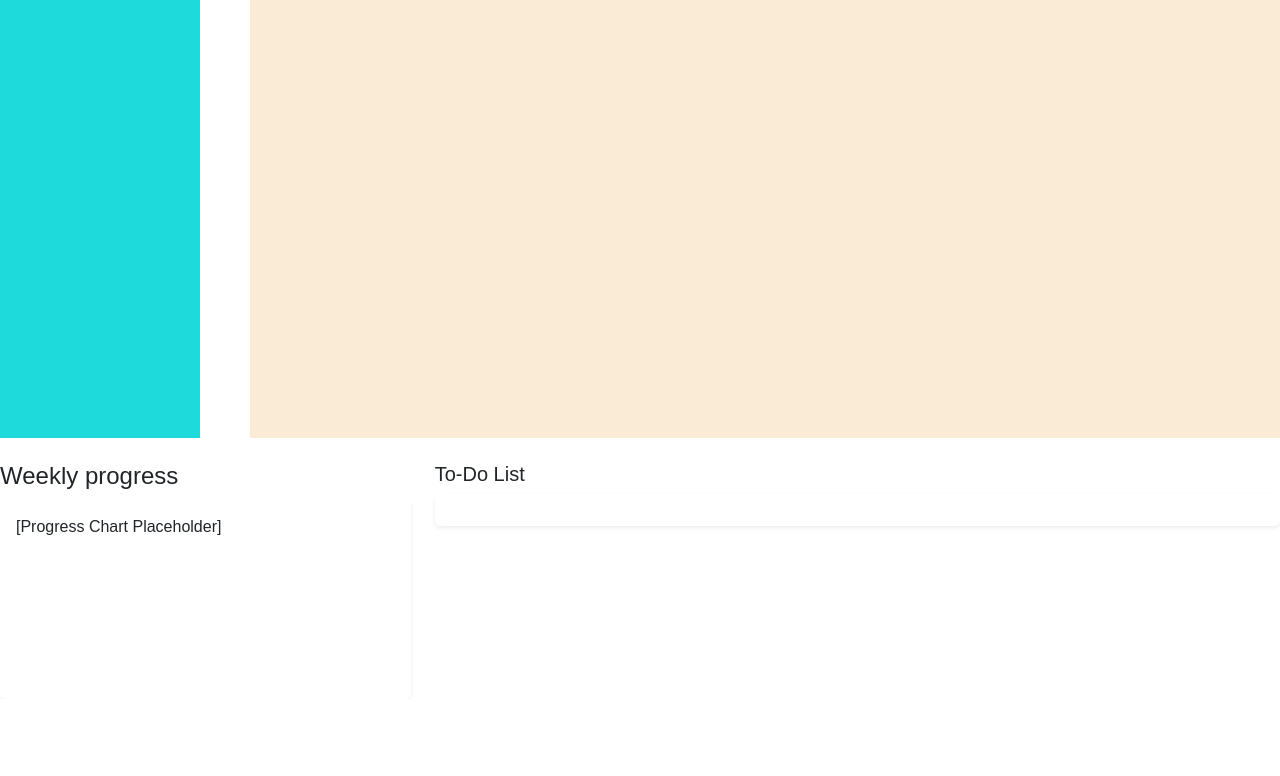
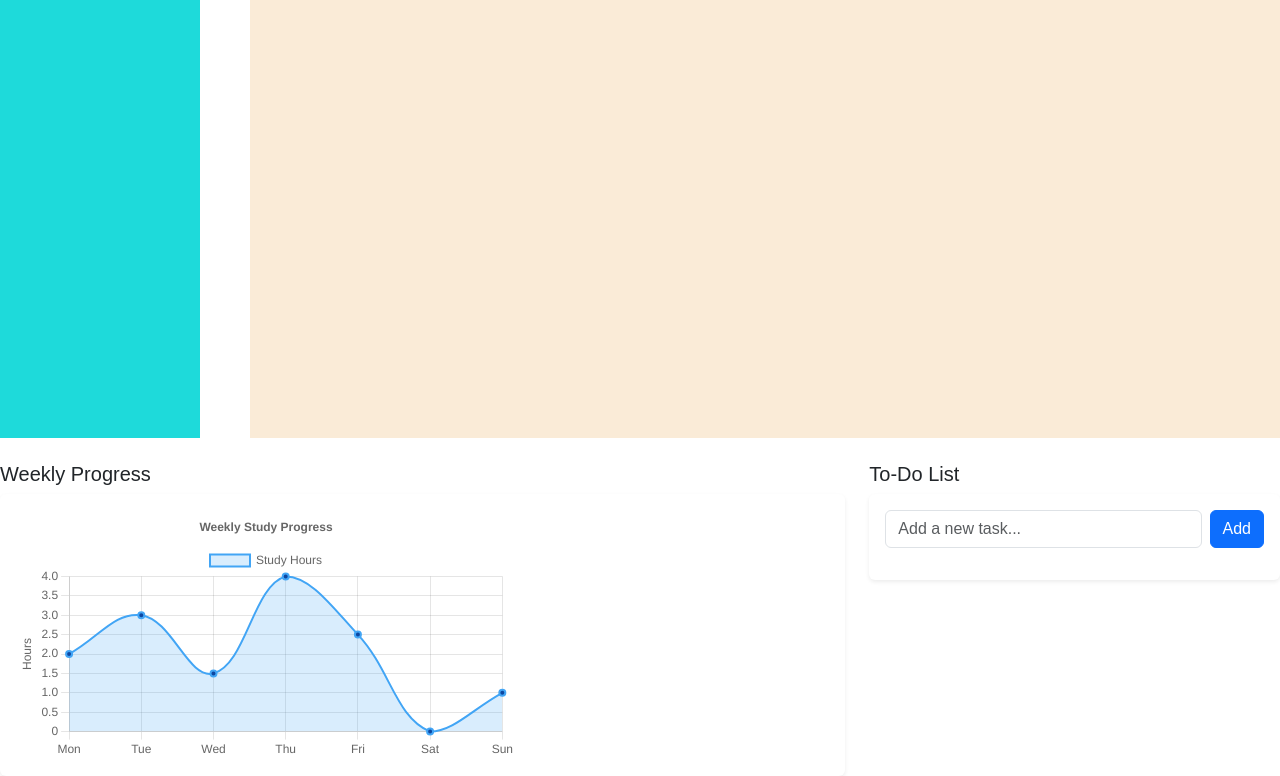
Before and after one commit to jumwakahindi/faith, a plain HTML site: page Validation in JS/dashboard.html in a window 1280 px wide. Shown: the part 362-1138 px from the top of the page. Before the commit the page ends 1061 px from the top, so only its background shows below. Drawn offline with nearby package versions, Linux system fonts and the light colour scheme.

Commit message:
to-do list

```diff
--- a/Validation in JS/dashboard.html
+++ b/Validation in JS/dashboard.html
@@ -5,6 +5,7 @@
     <link href="https://cdn.jsdelivr.net/npm/bootstrap@5.3.6/dist/css/bootstrap.min.css" rel="stylesheet" integrity="sha384-4Q6Gf2aSP4eDXB8Miphtr37CMZZQ5oXLH2yaXMJ2w8e2ZtHTl7GptT4jmndRuHDT" crossorigin="anonymous">
     <link rel="stylesheet" href="https://cdnjs.cloudflare.com/ajax/libs/font-awesome/6.5.0/css/all.min.css" />
     <link rel="stylesheet" href="style.css">
+    <script src="https://cdn.jsdelivr.net/npm/chart.js"></script>
   </head>
   <body>
     <div class="sidebar">
@@ -47,15 +48,19 @@
       </div>
     </div>
    <div class="row mt-4">
+   <div class="col-md-8">
+  <h5>Weekly Progress</h5>
+  <div class="p-3 bg-white rounded shadow-sm">
+    <canvas id="progressChart" width="500" height="250"></canvas>
+  </div>
+</div>
     <div class="col-md-4">
-            <h4>Weekly progress</h4>
-            <div class="p-3 bg-grey rounded shadow-sm" style="height:200px;">[Progress Chart Placeholder]</div>
-        </div>
-        <div class="col-md-8">
   <h5>To-Do List</h5>
   <div id="todo-section" class="p-3 bg-white rounded shadow-sm"></div>
 </div>
 </div>
-    <script src="https://cdn.jsdelivr.net/npm/bootstrap@5.3.6/dist/js/bootstrap.bundle.min.js" integrity="sha384-j1CDi7MgGQ12Z7Qab0qlWQ/Qqz24Gc6BM0thvEMVjHnfYGF0rmFCozFSxQBxwHKO" crossorigin="anonymous"></script>
+  </div>
+</div>
+<script src="script.js"></script>
 </body>
 </html>
--- a/Validation in JS/script.js
+++ b/Validation in JS/script.js
@@ -1,10 +1,94 @@
-const form = document.getElementById("loginform");
-form.addEventListener('submit', function(event){
-    event.preventDefault();
-    if (form.checkValidity()){
-        window.location.href ="dashboard.html";
-    }
-    else{
-        form.classList.add('was-validated');
-    }
+document.addEventListener('DOMContentLoaded', () => {
+  // Login form handling
+  const loginForm = document.getElementById('loginForm');
+  if (loginForm) {
+    loginForm.addEventListener('submit', function(event) {
+      event.preventDefault();
+      if (loginForm.checkValidity()) {
+        window.location.href = "dashboard.html";
+      } else {
+        loginForm.classList.add('was-validated');
+      }
+    });
+  }
+  // To-Do Section
+  const todoSection = document.getElementById('todo-section');
+  if (todoSection) {
+    const form = document.createElement('form');
+    form.className = 'd-flex mb-3';
+    const input = document.createElement('input');
+    input.type = 'text';
+    input.id = 'todo-input';
+    input.placeholder = 'Add a new task...';
+    input.className = 'form-control me-2';
+    input.required = true;
+    const button = document.createElement('button');
+    button.type = 'submit';
+    button.className = 'btn btn-primary';
+    button.textContent = 'Add';
+    form.appendChild(input);
+    form.appendChild(button);
+    const list = document.createElement('ul');
+    list.id = 'todo-list';
+    list.className = 'list-group';
+    todoSection.appendChild(form);
+    todoSection.appendChild(list);
+    form.addEventListener('submit', (e) => {
+      e.preventDefault();
+      const taskText = input.value.trim();
+      if (taskText === '') return;
+      const li = document.createElement('li');
+      li.className = 'list-group-item d-flex justify-content-between align-items-center';
+      li.innerHTML = `
+        <span>${taskText}</span>
+        <button class="btn btn-sm btn-danger">Delete</button>
+      `;
+      li.querySelector('button').addEventListener('click', () => li.remove());
+      list.appendChild(li);
+      input.value = '';
+    });
+  }
+
+  // Chart.js - Weekly Progress Line Chart
+  const chartCanvas = document.getElementById('progressChart');
+  if (chartCanvas) {
+    const ctx = chartCanvas.getContext('2d');
+    new Chart(ctx, {
+      type: 'line',
+      data: {
+        labels: ['Mon', 'Tue', 'Wed', 'Thu', 'Fri', 'Sat', 'Sun'],
+        datasets: [{
+          label: 'Study Hours',
+          data: [2, 3, 1.5, 4, 2.5, 0, 1],
+          borderColor: '#42a5f5',
+          backgroundColor: 'rgba(66, 165, 245, 0.2)',
+          borderWidth: 2,
+          tension: 0.4,
+          fill: true,
+          pointBackgroundColor: '#0d47a1'
+        }]
+      },
+      options: {
+        responsive: false,
+        plugins: {
+          legend: {
+            position: 'top',
+          },
+          title: {
+            display: true,
+            text: 'Weekly Study Progress'
+          }
+        },
+        scales: {
+          y: {
+            beginAtZero: true,
+            title: {
+              display: true,
+              text: 'Hours'
+            }
+          }
+        }
+      }
+    });
+  }
 });
```
Lines whose indentation alone changed are shown as unchanged.
